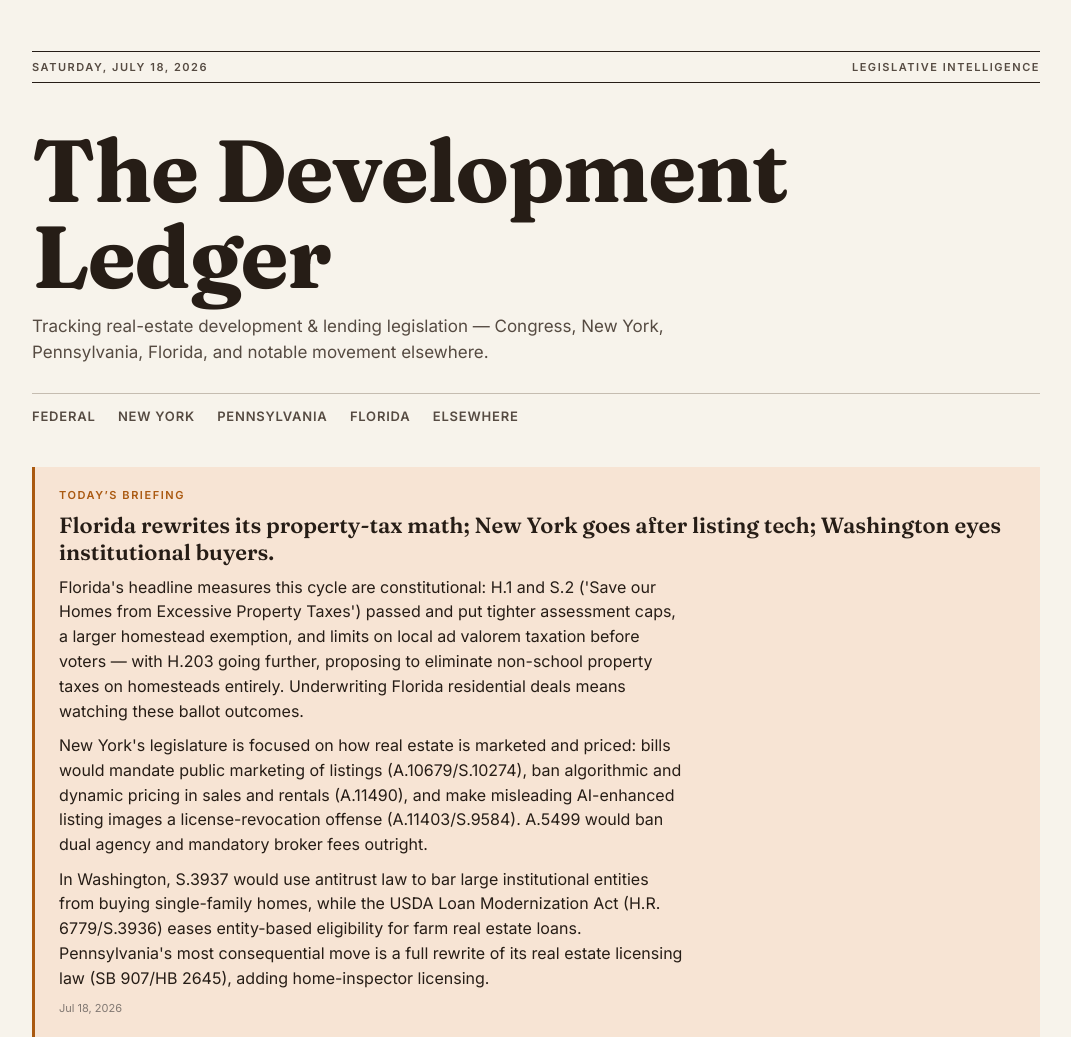
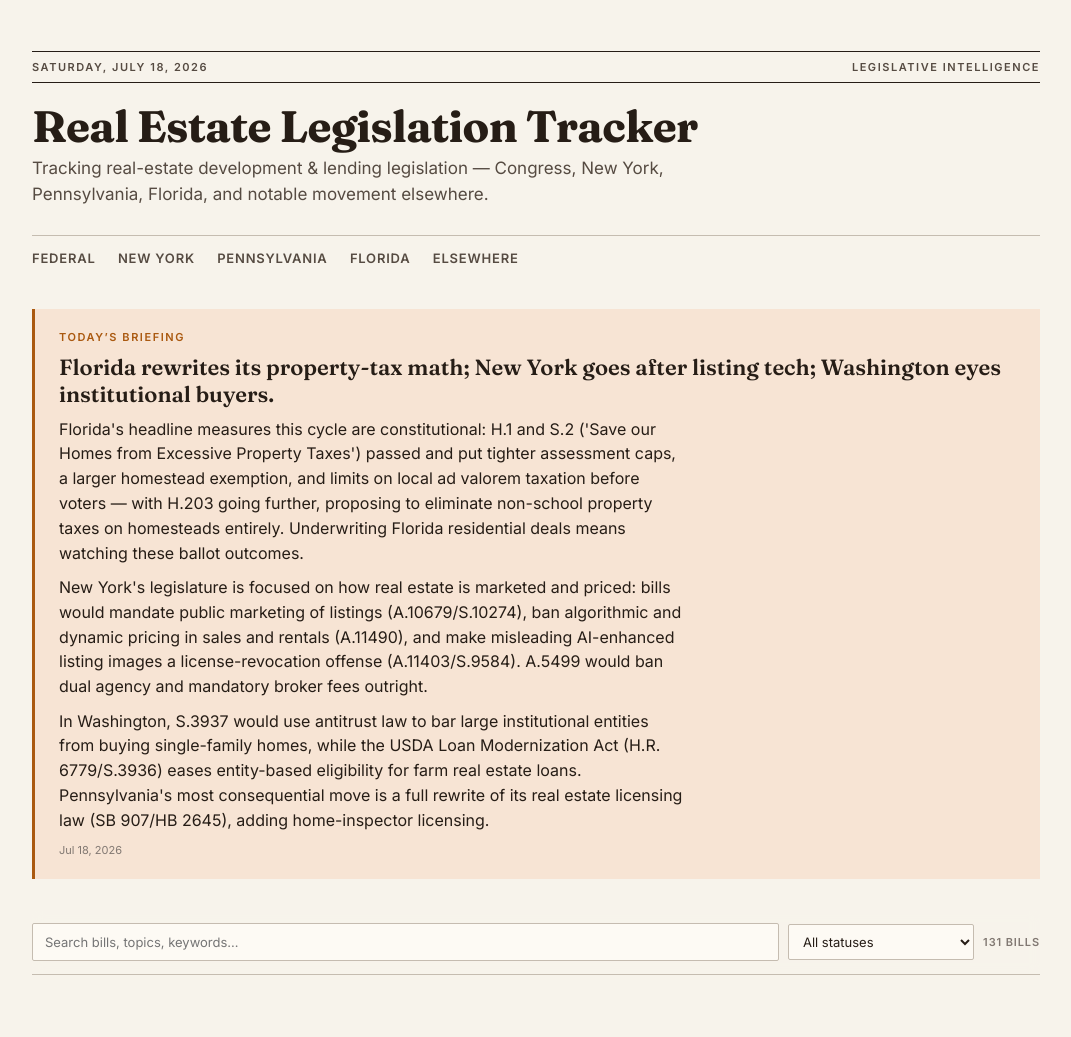
Before and after one commit to rafeabd/development-ledger, a website built with Vite: page index.html in a window 1280 px wide. Shown: the top 1037 px of the page, without its empty margins (104-1175 px from the left). Built offline with nearby package versions, Linux system fonts and the light colour scheme.

Commit message:
feat: plainer, smaller masthead title

```diff
--- a/index.html
+++ b/index.html
@@ -3,7 +3,7 @@
   <head>
     <meta charset="UTF-8" />
     <meta name="viewport" content="width=device-width, initial-scale=1.0" />
-    <title>The Development Ledger — Real Estate Legislation Intelligence</title>
+    <title>Real Estate Legislation Tracker</title>
     <meta
       name="description"
       content="Daily-updated tracker of federal, New York, Pennsylvania, and Florida legislation on real estate development and lending, with summaries and links to every bill."
@@ -22,7 +22,7 @@
         <span id="today" class="masthead-date"></span>
         <span class="masthead-edition">Legislative Intelligence</span>
       </div>
-      <h1 class="masthead-title">The Development Ledger</h1>
+      <h1 class="masthead-title">Real Estate Legislation Tracker</h1>
       <p class="masthead-tagline">
         Tracking real-estate development &amp; lending legislation — Congress, New York,
         Pennsylvania, Florida, and notable movement elsewhere.
--- a/src/styles/tokens.css
+++ b/src/styles/tokens.css
@@ -22,7 +22,7 @@
   --text-sm: 0.8125rem;
   --text-xs: 0.6875rem;
   --text-section: clamp(1.5rem, 1.2rem + 1.5vw, 2.25rem);
-  --text-masthead: clamp(2.25rem, 1rem + 6vw, 5.5rem);
+  --text-masthead: clamp(1.625rem, 1.2rem + 2.2vw, 2.75rem);
 
   /* rhythm */
   --space-section: clamp(3.5rem, 2.5rem + 4vw, 7rem);
```
